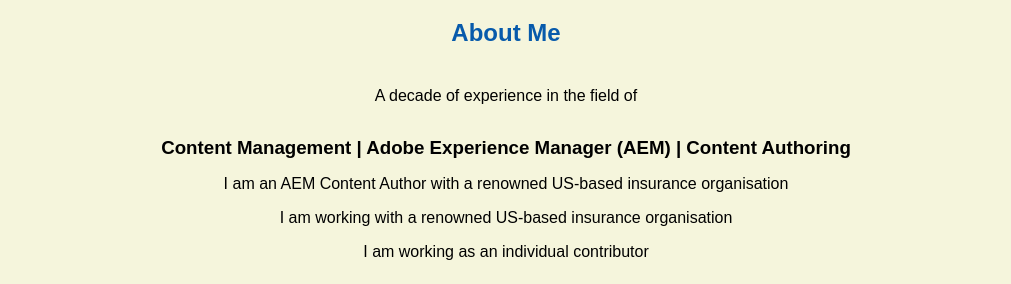
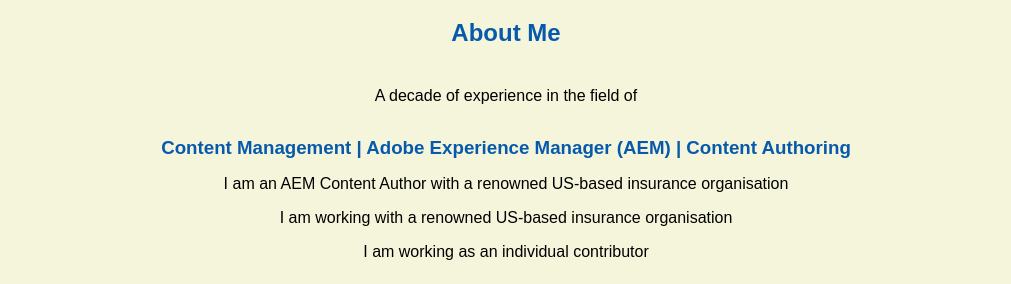
Before and after one commit to jas-pal/jas-pal.github.io, a plain HTML site: page index.html in a window 1280 px wide. Shown: the part 516-800 px from the top of the page, without its empty margins (134-1145 px from the left). Drawn offline with Linux system fonts and the light colour scheme.

Commit message:
Update master.css

```diff
--- a/css/master.css
+++ b/css/master.css
@@ -41,6 +41,7 @@
    }
 
   h3 {
+    color: #075AAB;
     margin-bottom: 0;
     margin-top: 2rem;
   }
```
